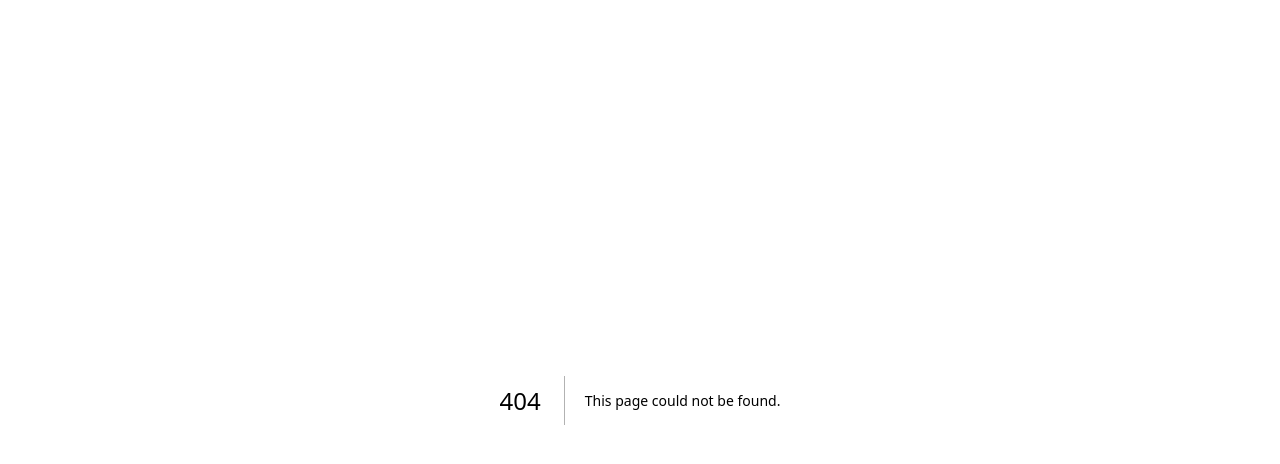
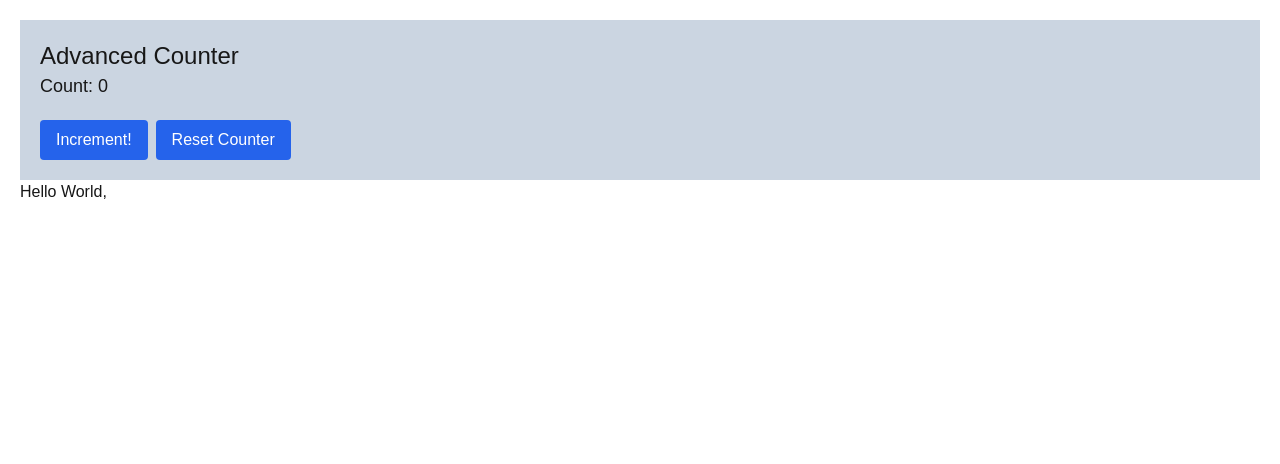
Before and after one commit to TTMac135/cprg306-demos, a Next.js app: page /week-4/advanced-counter in a window 1280 px wide. Before the commit this address had no page. Shown: the top 464 px of the page. Built offline with nearby package versions, Linux system fonts and the light colour scheme.

Commit message:
Added Week 4 content

```diff
--- a/app/page.js
+++ b/app/page.js
@@ -1,13 +1,23 @@
 import Link from 'next/link';
+import React from 'react';
 
 export default function Page() {
+
+  let linkStyles = "underline text-cyan-600 hover:text-cyan-950"
+
   return (
   <main>
-    <h1>Web Dev 2 Demos</h1>
+    <h1 style={{fontSize: 30, fontWeight: 'bold'}}>Web Dev 2 Demos</h1>
 
     <ul>
       <li>
-        <Link href="week-2">Week 2</Link>
+        <Link href="week-2" className={linkStyles}>Week 2</Link>
+      </li>
+      <li>
+        <Link href="week-3" className={linkStyles}>Week 3 (Wasn't in class)</Link>
+      </li>
+      <li>
+        <Link href="./week-4/functions" className={linkStyles} >Week 4 - Functions</Link> <Link href="./week-4/simple-counter" className={linkStyles} >Simple Counter</Link> <Link href="./week-4/advanced-counter" className={linkStyles} >Advanced Counter</Link>
       </li>
     </ul>
   </main>
--- /dev/null
+++ b/app/week-4/advanced-counter/advanced-counter.js
@@ -0,0 +1,20 @@
+
+// let is a scope locked variable
+export default function AdvCounter({currentCount, incrementCounterFunction, resetCounterFunction}) {
+
+    let btndisable = false;
+    if(currentCount >= 10){
+        btndisable = true;
+    }
+
+    let btnStyles = "bg-blue-600 text-white rounded py-2 px-4 mt-5 mr-2 hover:bg-blue-400 active:bg-yellow-500 disabled:bg-gray-400"
+
+    return (
+    <div className="bg-slate-300 p-5">
+        <h2 className="text-2xl">Advanced Counter</h2>
+        <p className="text-lg">Count: {currentCount}</p>
+        <button className={btnStyles} onClick={incrementCounterFunction} disabled = {btndisable} >Increment!</button>
+        <button className={btnStyles} onClick={resetCounterFunction}>Reset Counter</button>
+    </div>
+    );
+}
--- /dev/null
+++ b/app/week-4/advanced-counter/page.js
@@ -0,0 +1,33 @@
+"use client"
+
+import { useState } from "react";
+import AdvCounter from "./advanced-counter";
+import CounterDisplay from "./counter-display";
+
+export default function AdvCounterPage() {
+
+    const [count, setCount] = useState(0);
+
+    const incrementCounter = () => {
+        if(count < 10){
+            setCount(count + 1);
+        }
+    }
+
+    const resetCounter = () => {
+        setCount(0);
+    }
+
+    return (
+        <main className="p-5">
+            <AdvCounter
+                currentCount={count}
+                incrementCounterFunction={incrementCounter}
+                resetCounterFunction={resetCounter}
+            />
+            <p>Hello World,</p>
+            {/* <CounterDisplay currentCount={count}/> */}
+        </main>
+    )
+
+}
--- /dev/null
+++ b/app/week-4/functions/page.js
@@ -0,0 +1,43 @@
+
+
+export default function FunctionsPage() {
+
+    function helloWorld(username, dayOfWeek) {
+       // return 'Hello world! Welcome back ' + username + ', today is ' + dayOfWeek;
+       return `Hellow World! Welcome back ${username}, today is ${dayOfWeek}`;
+    }
+
+    const helloWorld2 = (username, dayOfWeek) => {
+        return `Hello World! Welcome back ${username}, today is ${dayOfWeek}`;
+    }
+
+    const helloWorld3 = (username) => `Hello ${username}`;
+    const helloMath = (a, b) => a + b;
+
+    const louder = (textFunc, username) => {
+        let thisText = textFunc(username);
+        return thisText.toUpperCase();
+    }
+
+    const multiplyBy = (num1) => {
+        return (num2) => num1 * num2;
+    }
+
+    const multiplyBy3 = multiplyBy(3);
+    const multiplyBy10 = multiplyBy(10);
+
+    return (
+        <main>
+            <h1>Functions</h1>
+            <p>{helloWorld("Alice", "Friday")}</p>
+            <p>{helloWorld2("Jeremy", "Wednesday")}</p>
+            <p>{helloWorld3("John")}</p>
+            <p>{helloMath(3, 4)}</p>
+            <p>{louder( helloWorld3, "Robert" )}</p>
+            <p>{louder( helloWorld2, "Anne" )}</p>
+            <p>{multiplyBy3(7)}</p>
+            <p>{multiplyBy10(7)}</p>
+            <p>{multiplyBy10(5)}</p>
+        </main>
+    );
+}
--- /dev/null
+++ b/app/week-4/simple-counter/counter.js
@@ -0,0 +1,23 @@
+"use client"
+
+import { useState } from "react";
+
+export default function SimpleCounter() {
+
+    const [count, setCount] = useState(0);
+
+    const incrementCounter = () => {
+        setCount(count + 1);
+    }
+
+    // setCount(1) <- setCount triggers a re-render of the page,
+    // so we cannot invoke the setter in the code call
+
+    return (
+        <div>
+            <h2>SimpleCounter</h2>
+            <p>Count: {count}</p>
+            <button onClick={incrementCounter} >Increment!</button>
+        </div>
+    )
+}
--- /dev/null
+++ b/app/week-4/simple-counter/page.js
@@ -0,0 +1,9 @@
+import SimpleCounter from "./counter";
+
+export default function SimpleCounterPage() {
+    return (
+        <main>
+            <SimpleCounter />
+        </main>
+    );
+}
```
Also changed, not shown: app/week-4/advanced-counter/counter-display.js (added).
